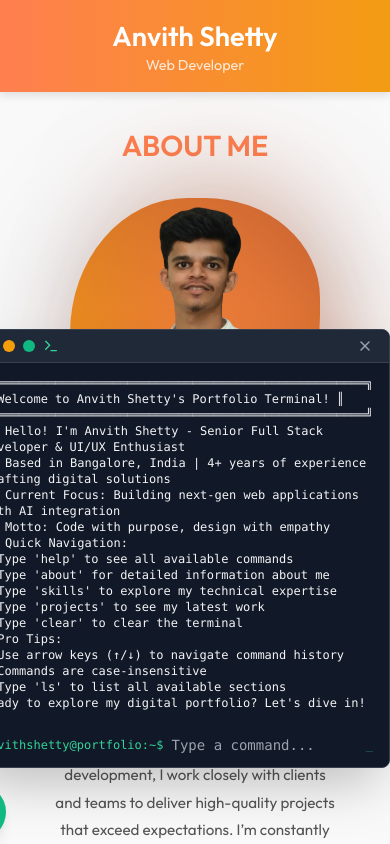
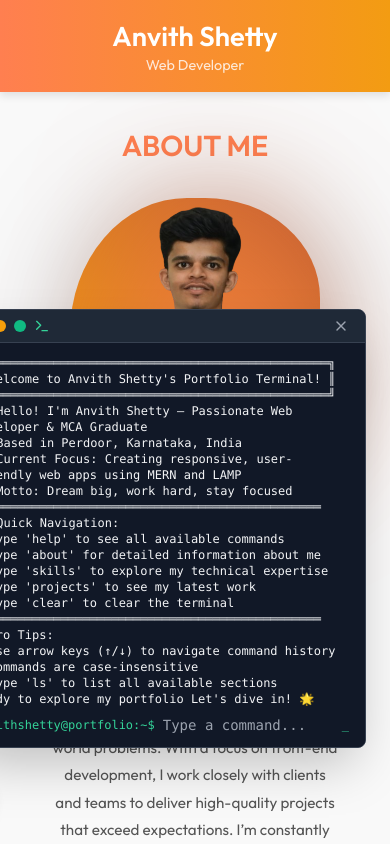
Before and after one commit to Anvithshetty17/portfolio, a React (Vite) app: page / in a window 390 px wide. Both pictures are taken after a click on the button 362 px from the left and 812 px from the top of the page. Shown: the top 844 px of the page. Built offline with nearby package versions, Linux system fonts and the light colour scheme; what @tailwindcss/vite would draw is missing.

Commit message:
chatbot ui improved

```diff
--- a/src/Components/TerminalChatbot.css
+++ b/src/Components/TerminalChatbot.css
@@ -1,66 +1,21 @@
-.circle-btn {
-  position: fixed;
-  bottom: 20px;
-  right: 20px;
-  background-color: #333;
-  color: #fff;
-  width: 60px;
-  height: 60px;
-  border-radius: 50%;
-  font-size: 24px;
-  display: flex;
-  align-items: center;
-  justify-content: center;
-  cursor: pointer;
-  z-index: 999;
-  box-shadow: 0 4px 12px rgba(0,0,0,0.2);
-  transition: transform 0.3s ease;
+@media (max-width: 640px) {
+  #main {
+    right: 24px;
+    bottom: 24px;
+    margin-top:10px;
+  }
+
+  #terminal {
+   margin-top:10px;
+  }
 }
 
-.circle-btn:hover {
-  transform: scale(1.1);
+@media (max-width: 376px) {
+    .responsive-hide {
+    display: none !important;
+  }
+  .responsive-hide-BUTTON{
+     display: none !important;
+
+  }
 }
-
-.terminal-window {
-  position: fixed;
-  bottom: 100px;
-  right: 20px;
-  width: 300px;
-  height: 350px;
-  background: #111;
-  color: #0f0;
-  font-family: monospace;
-  border-radius: 10px;
-  overflow: hidden;
-  box-shadow: 0 0 20px rgba(0, 255, 0, 0.2);
-  z-index: 998;
-  display: flex;
-  flex-direction: column;
-}
-
-.terminal-header {
-  background: #222;
-  padding: 10px;
-  font-weight: bold;
-  border-bottom: 1px solid #0f0;
-}
-
-.terminal-body {
-  padding: 10px;
-  flex: 1;
-  overflow-y: auto;
-}
-
-.terminal-line {
-  white-space: pre-wrap;
-  margin-bottom: 5px;
-}
-
-.terminal-input {
-  width: 90%;
-  background: transparent;
-  border: none;
-  color: #0f0;
-  font-family: monospace;
-  outline: none;
-}
--- a/src/Components/TerminalChatbot.jsx
+++ b/src/Components/TerminalChatbot.jsx
@@ -1,6 +1,6 @@
 import React, { useState, useEffect, useRef } from 'react';
 import { MessageCircle, X, Terminal } from 'lucide-react';
-
+import './TerminalChatbot.css';
 const TerminalChatbot = () => {
   const [isOpen, setIsOpen] = useState(false);
   const [input, setInput] = useState('');
@@ -13,9 +13,8 @@ const TerminalChatbot = () => {
   const portfolioData = {
     about: {
       name: "Anvith Shetty",
-      title: "Senior Full Stack Developer & UI/UX Enthusiast",
-      description: "Passionate full-stack developer with 4+ years of experience crafting scalable web applications. I specialize in React ecosystem, Node.js backend development, and creating pixel-perfect user interfaces. Currently exploring AI/ML integrations and blockchain technologies.",
-      location: "Bangalore, Karnataka, India",
+      title: "Full Web Stack Developer",
+      description: "Passionate full-stack developer with experience crafting scalable web applications",
       email: "anvith.shetty@gmail.com",
       age: "25",
       experience: "4+ years",
@@ -210,15 +209,19 @@ const TerminalChatbot = () => {
 
   const welcomeMessage = () => {
     return [
-      "╔════════════════════════════════════════════════════╗",
-      "║  Welcome to Anvith Shetty's Portfolio Terminal!    ║",
-      "╚════════════════════════════════════════════════════╝",
+      "╔════════════════════════════════════════════════╗",
+      "║  Welcome to Anvith Shetty's Portfolio Terminal! ║",
+      "╚════════════════════════════════════════════════╝",
       "",
-      "🚀 Hello! I'm Anvith Shetty - Senior Full Stack Developer & UI/UX Enthusiast",
-      "📍 Based in Bangalore, India | 4+ years of experience crafting digital solutions",
       "",
-      "💡 Current Focus: Building next-gen web applications with AI integration",
-      "🎯 Motto: Code with purpose, design with empathy",
+      "🚀 Hello! I'm Anvith Shetty — Passionate Web Developer & MCA Graduate  ",
+      "📍 Based in Perdoor, Karnataka, India ",
+      "",
+
+      "💡 Current Focus: Creating responsive, user-friendly web apps using MERN and LAMP",
+      "🎯 Motto: Dream big, work hard, stay focused",
+      "",
+      "════════════════════════════════════════════════",
       "",
       "📋 Quick Navigation:",
       "   • Type 'help' to see all available commands",
@@ -226,13 +229,14 @@ const TerminalChatbot = () => {
       "   • Type 'skills' to explore my technical expertise",
       "   • Type 'projects' to see my latest work",
       "   • Type 'clear' to clear the terminal",
+     "════════════════════════════════════════════════",
       "",
       "⚡ Pro Tips:",
       "   • Use arrow keys (↑/↓) to navigate command history",
       "   • Commands are case-insensitive",
       "   • Type 'ls' to list all available sections",
       "",
-      "Ready to explore my digital portfolio? Let's dive in! 🌟"
+      "Ready to explore my portfolio Let's dive in! 🌟"
     ];
   };
 
@@ -244,19 +248,18 @@ const TerminalChatbot = () => {
     switch (command) {
       case 'help':
         return [
-          "╔══════════════════════════════════════════════════════════════════════════════╗",
-          "║                              AVAILABLE COMMANDS                             ║",
-          "╚══════════════════════════════════════════════════════════════════════════════╝",
+          "╔════════════════════╗",
+          "║  AVAILABLE COMMANDS  ║",
+          "╚════════════════════╝",
           "",
           "📂 PORTFOLIO SECTIONS:",
-          ...Object.entries(commands).slice(0, 9).map(([cmd, desc]) => `   ${cmd.padEnd(12)} → ${desc}`),
-          "",
+          ...Object.entries(commands).slice(0, 9).map(([cmd, desc]) => `   ${cmd.padEnd(12)}       → ${desc}`),
+          "══════════════════════════════════════",
           "🔧 SYSTEM COMMANDS:",
-          ...Object.entries(commands).slice(9).map(([cmd, desc]) => `   ${cmd.padEnd(12)} → ${desc}`),
+          ...Object.entries(commands).slice(9).map(([cmd, desc]) => `   ${cmd.padEnd(12)}          → ${desc}`),
           "",
           "💡 USAGE EXAMPLES:",
           "   anvithshetty@portfolio:~$ about",
-          "   anvithshetty@portfolio:~$ skills frontend",
           "   anvithshetty@portfolio:~$ projects",
           "",
           "📝 Note: Use arrow keys (↑/↓) to navigate through command history!"
@@ -265,9 +268,9 @@ const TerminalChatbot = () => {
       case 'about':
         const { about } = portfolioData;
         return [
-          "╔══════════════════════════════════════════════════════════════════════════════╗",
-          "║                                 ABOUT ME                                    ║",
-          "╚══════════════════════════════════════════════════════════════════════════════╝",
+          "╔══════════╗",
+          "║ ABOUT ME ║",
+          "╚══════════╝",
           "",
           `👤 Name: ${about.name}`,
           `💼 Title: ${about.title}`,
@@ -282,15 +285,16 @@ const TerminalChatbot = () => {
           `💡 Current Focus: ${about.currentFocus}`,
           `🌟 Motto: "${about.motto}"`,
           "",
-          "Want to know more? Try 'experience', 'skills', or 'projects'!"
+          "Want to know more? Try 'experience', 'skills', or 'projects'!",
+          "",
         ];
 
       case 'skills':
         const { skills } = portfolioData;
         return [
-          "╔══════════════════════════════════════════════════════════════════════════════╗",
-          "║                              TECHNICAL SKILLS                               ║",
-          "╚══════════════════════════════════════════════════════════════════════════════╝",
+          "╔══════════════════╗",
+          "║ TECHNICAL SKILLS ║",
+          "╚══════════════════╝",
           "",
           "🎨 FRONTEND DEVELOPMENT:",
           ...skills.frontend.map(skill => `   • ${skill}`),
@@ -309,9 +313,9 @@ const TerminalChatbot = () => {
 
       case 'projects':
         return [
-          "╔══════════════════════════════════════════════════════════════════════════════╗",
-          "║                              FEATURED PROJECTS                              ║",
-          "╚══════════════════════════════════════════════════════════════════════════════╝",
+          "╔═══════════════════╗",
+          "║ FEATURED PROJECTS ║",
+          "╚═══════════════════╝",
           "",
           ...portfolioData.projects.flatMap((project, index) => [
             `🚀 ${index + 1}. ${project.name}`,
@@ -331,9 +335,9 @@ const TerminalChatbot = () => {
 
       case 'experience':
         return [
-          "╔══════════════════════════════════════════════════════════════════════════════╗",
-          "║                             WORK EXPERIENCE                                 ║",
-          "╚══════════════════════════════════════════════════════════════════════════════╝",
+          "╔═════════════════╗",
+          "║ WORK EXPERIENCE ║",
+          "╚═════════════════╝",
           "",
           ...portfolioData.experience.flatMap((exp, index) => [
             `💼 ${index + 1}. ${exp.role}`,
@@ -355,9 +359,9 @@ const TerminalChatbot = () => {
       case 'education':
         const { education } = portfolioData;
         return [
-          "╔══════════════════════════════════════════════════════════════════════════════╗",
-          "║                            EDUCATIONAL BACKGROUND                           ║",
-          "╚══════════════════════════════════════════════════════════════════════════════╝",
+          "╔════════════════════════╗",
+          "║ EDUCATIONAL BACKGROUND ║",
+          "╚════════════════════════╝",
           "",
           `🎓 Degree: ${education.degree}`,
           `🏫 Institution: ${education.institution}`,
@@ -376,9 +380,9 @@ const TerminalChatbot = () => {
       case 'contact':
         const { contact } = portfolioData;
         return [
-          "╔══════════════════════════════════════════════════════════════════════════════╗",
-          "║                            CONTACT INFORMATION                              ║",
-          "╚══════════════════════════════════════════════════════════════════════════════╝",
+          "╔═════════════════════╗",
+          "║ CONTACT INFORMATION ║",
+          "╚═════════════════════╝",
           "",
           "📧 PROFESSIONAL CONTACT:",
           `   Email: ${contact.email}`,
@@ -399,9 +403,9 @@ const TerminalChatbot = () => {
 
       case 'achievements':
         return [
-          "╔══════════════════════════════════════════════════════════════════════════════╗",
-          "║                          ACHIEVEMENTS & AWARDS                              ║",
-          "╚══════════════════════════════════════════════════════════════════════════════╝",
+          "╔═══════════════════════╗",
+          "║ ACHIEVEMENTS & AWARDS ║",
+          "╚═══════════════════════╝",
           "",
           ...portfolioData.achievements.map(achievement => `   ${achievement}`),
           "",
@@ -411,9 +415,9 @@ const TerminalChatbot = () => {
 
       case 'interests':
         return [
-          "╔══════════════════════════════════════════════════════════════════════════════╗",
-          "║                           INTERESTS & HOBBIES                               ║",
-          "╚══════════════════════════════════════════════════════════════════════════════╝",
+          "╔═════════════════════╗",
+          "║ INTERESTS & HOBBIES ║",
+          "╚═════════════════════╝",
           "",
           "🎯 PROFESSIONAL INTERESTS:",
           ...portfolioData.interests.slice(0, 3).map(interest => `   • ${interest}`),
@@ -477,6 +481,7 @@ const TerminalChatbot = () => {
           "   or 'ls' to list all sections!"
         ];
     }
+
   };
 
   const handleCommand = (e) => {
@@ -545,13 +550,13 @@ const TerminalChatbot = () => {
   };
 
 return (
-  <div className="fixed bottom-1 right-0 sm:bottom-4 sm:right-6 z-50">
+  <div id='main' className="fixed bottom-1 right-0 sm:bottom-4 sm:right-6 z-50">
 
     {/* Terminal Window */}
     {isOpen && (
-      <div
+      <div id='terminal'
         className="mb-4 bg-gray-900 rounded-lg shadow-2xl border border-gray-700 flex flex-col overflow-hidden
-                   w-[90vw] ml-4 sm:ml-0 sm:w-[500px] h-[75vh] sm:h-[480px] max-w-screen"
+                   w-[90vw] ml-4 sm:ml-0 sm:w-[500px] h-[75vh] sm:h-[480px] max-w-screen responsive-hide"
       >
         {/* Terminal Header */}
         <div className="bg-gray-800 px-4 py-2 flex items-center justify-between border-b border-gray-700 flex-shrink-0">
@@ -580,7 +585,7 @@ return (
           className="flex-1 bg-gray-900 font-mono text-xs sm:text-sm
                      px-4 py-3 overflow-y-auto hide-scrollbar"
           style={{
-            maxHeight: 'calc(75vh - 48px)', // Fixed height minus header height
+            maxHeight: 'calc(70vh - 48px)', // Fixed height minus header height
           }}
         >
           <style>{`
@@ -631,7 +636,7 @@ return (
     {/* Floating Action Button */}
     <button
       onClick={toggleTerminal}
-      className="w-14 h-14 bg-green-500 hover:bg-green-600 text-white rounded-full shadow-lg flex items-center justify-center transition-all duration-300 hover:scale-110"
+      className="w-14 h-14 bg-green-500 hover:bg-green-600 text-white rounded-full shadow-lg flex items-center justify-center transition-all duration-300 hover:scale-110 responsive-hide-BUTTON"
     >
       {isOpen ? <X className="w-6 h-6" /> : <MessageCircle className="w-6 h-6" />}
     </button>
```
